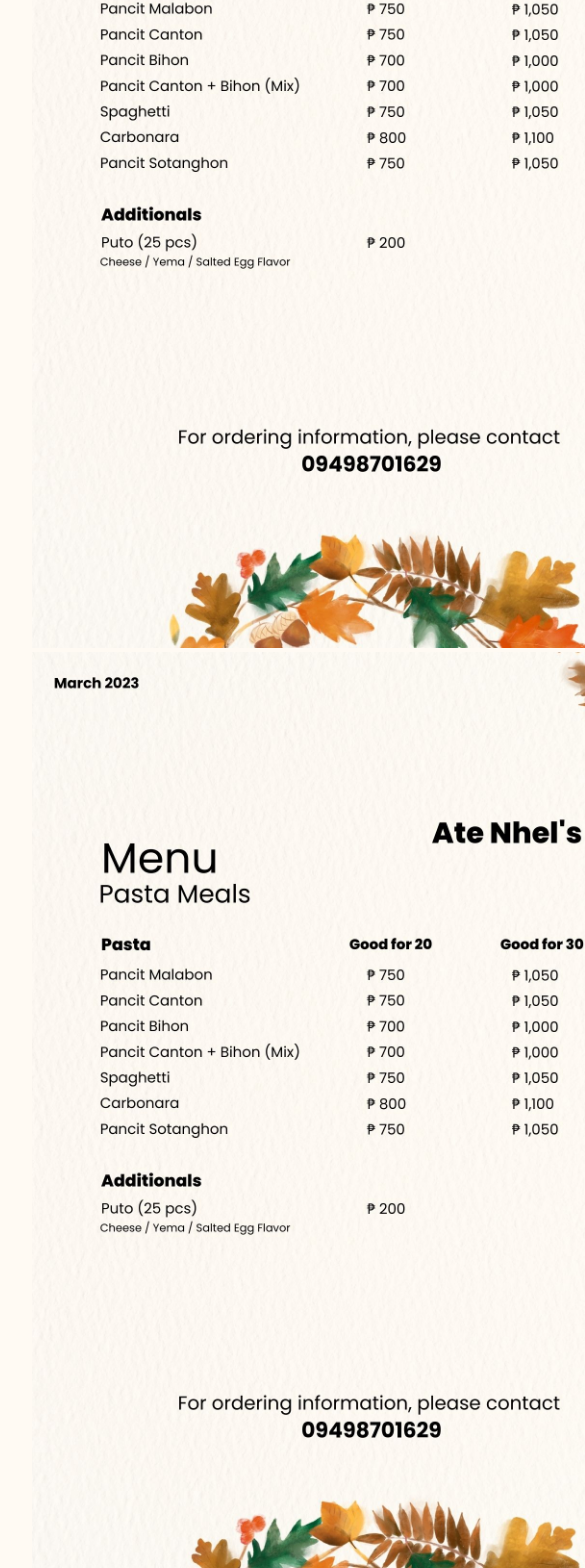
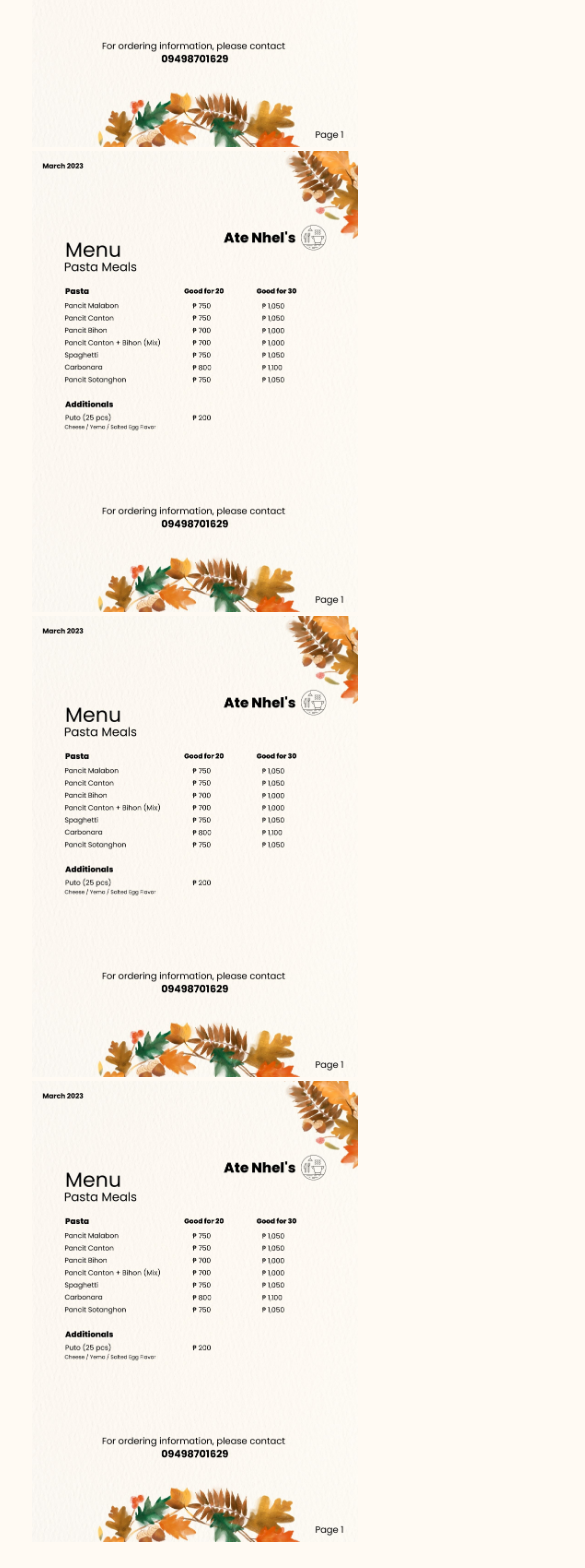
Before and after one commit to andreycruz16/ate-nhels, a React (Vite) app: page / in a window 390 px wide. Shown: the part 428-1996 px from the top of the page, 585 px wide, since content can reach past the window. Built offline with nearby package versions, Linux system fonts and the light colour scheme.

Commit message:
make img responsive

```diff
--- a/src/App.css
+++ b/src/App.css
@@ -4,3 +4,9 @@
   padding: 2rem;
   text-align: center;
 }
+
+.responsive {
+  width: 100%;
+  max-width: 880px;
+  height: auto;
+}
--- a/src/App.tsx
+++ b/src/App.tsx
@@ -8,10 +8,10 @@
   return (
     <div className="App">
       <h1>Ate Nhel's</h1>
-      <img src={image1} alt="Ate_Nhels_Page_1" height="962px" width="680px" />
-      <img src={image2} alt="Ate_Nhels_Page_2" height="962px" width="680px" />
-      <img src={image3} alt="Ate_Nhels_Page_3" height="962px" width="680px" />
-      <img src={image4} alt="Ate_Nhels_Page_4" height="962px" width="680px" />
+      <img src={image1} alt="Ate_Nhels_Page_1" className="responsive" />
+      <img src={image2} alt="Ate_Nhels_Page_2" className="responsive" />
+      <img src={image3} alt="Ate_Nhels_Page_3" className="responsive" />
+      <img src={image4} alt="Ate_Nhels_Page_4" className="responsive" />
       <a href="tel:9498701629"><h1>09498701629</h1></a>
       <h2>Contact Number</h2>
     </div>
--- a/src/index.css
+++ b/src/index.css
@@ -26,7 +26,7 @@
 body {
   margin: 0;
   display: flex;
-  min-width: 320px;
+  /* min-width: 320px; */
   min-height: 100vh;
 }
 
```
